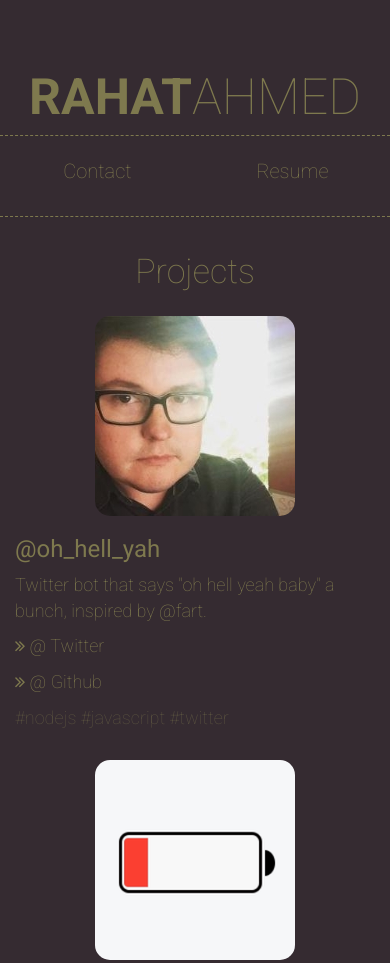
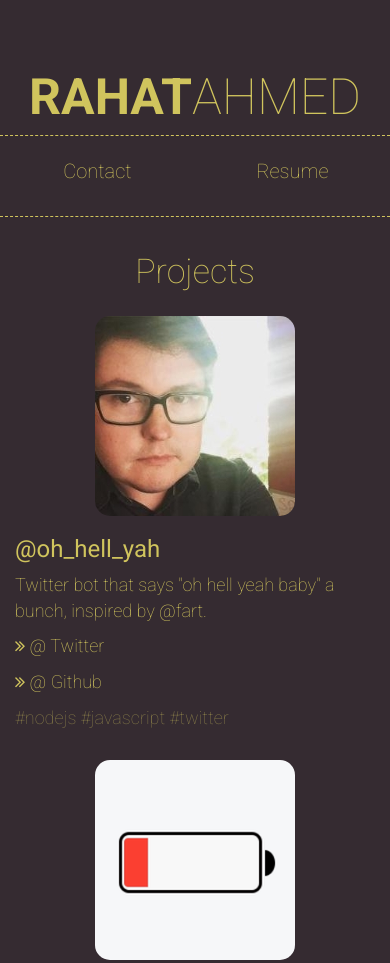
Before and after one commit to rahatarmanahmed/rahatarmanahmed.github.io, a plain HTML site: page d/index.html in a window 390 px wide. Shown: the top 963 px of the page. Drawn offline with Linux system fonts and the light colour scheme.

Commit message:
Brightened font to be more readable on non-retina screens

```diff
--- a/d/css/main.css
+++ b/d/css/main.css
@@ -20,7 +20,7 @@ body
 
 a, body
 {
-	color: #7e794e;
+	color: #d0c45d;
 }
 
 a:hover {
@@ -51,12 +51,12 @@ p
 hr
 {
 	border: 0;
-	border-bottom: 1px dashed #7e794e;
+	border-bottom: 1px dashed #d0c45d;
 }
 
 #header {
 	margin-bottom: 30px;
-	border-bottom: 1px dashed #7e794e;
+	border-bottom: 1px dashed #d0c45d;
 }
 
 #nav
@@ -147,7 +147,7 @@ img.thumb
     }
 
 	#nav {
-		border-top: 1px dashed #7e794e;
+		border-top: 1px dashed #d0c45d;
 	}
 }
 
```
